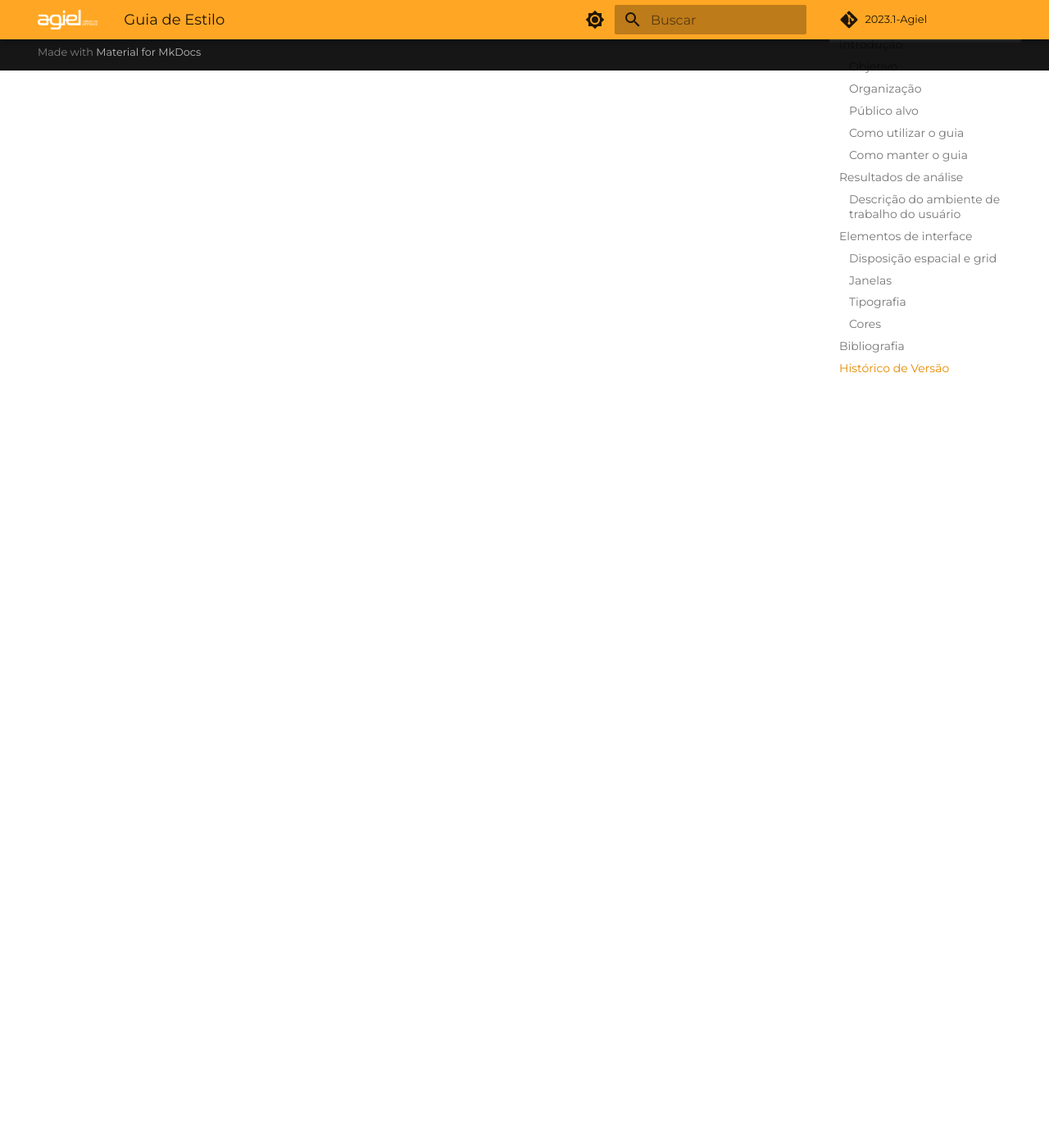
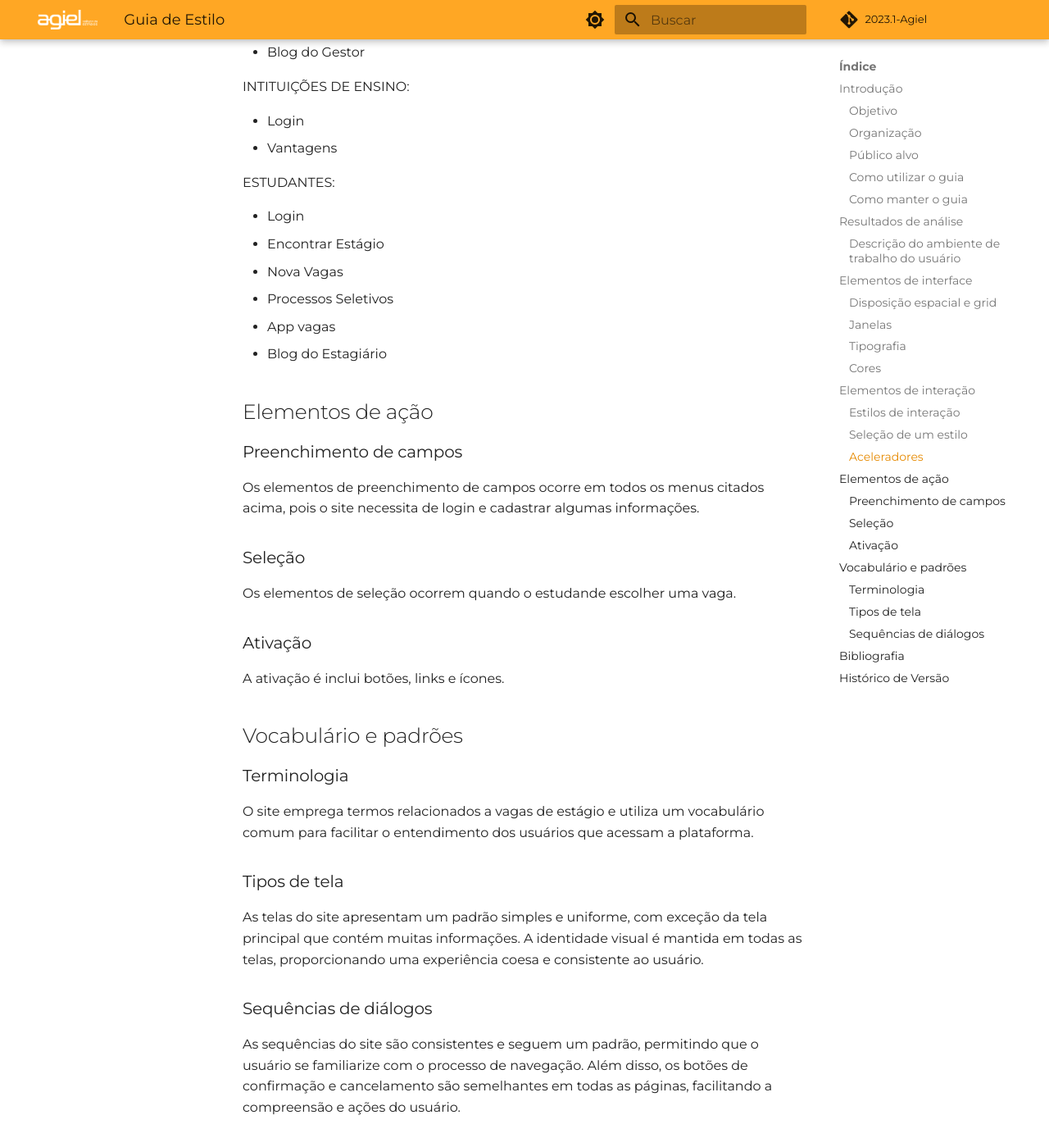
Before and after one commit to Interacao-Humano-Computador/2023.1-Agiel, an MkDocs documentation site: the page built from docs/requisitos/guia_de_estilo.md, in a window 1280 px wide and 1400 px high, scrolled down 4464 px. Shown: the whole window at 82% size. Built offline with MkDocs 1.6.1 and Material for MkDocs 9.7.7, drawn with Linux system fonts in a browser that asks for light colours; some web fonts are replaced; comment, search, counter and statistics services are not loaded; some of the changed text lies outside the part shown.

Commit message:
docs: Adicionando os ultimos itens

```diff
--- a/docs/requisitos/guia_de_estilo.md
+++ b/docs/requisitos/guia_de_estilo.md
@@ -14,7 +14,7 @@ O objetivo desse guia é apresentar elementos que ajudam a definir a identidade
 2. Resultados de análise • Descrição do ambiente de trabalho do usuário
 3. Elementos de interface • Disposição espacial e grid • Janelas • Tipografia • Cores
 4. Elementos de interação - • Estilos de interação • Seleção de um estilo • Aceleradores (teclas de atalho)
-5. Elementos de ação • Preenchimento de campos • Seleçã • Ativação
+5. Elementos de ação • Preenchimento de campos • SeleçãO • Ativação
 6. Vocabulário e padrões • Terminologia • Tipos de tela (para tarefas comuns) • Sequências de diálogos (e.g., para feedback ou confirmação de uma operação)
 
 ### Público alvo
@@ -98,6 +98,55 @@ O site tem como cores principais o #ea7600 e o #004c97 como pode ver na figura 7
 <p> Figura 7: Cores principais do site <br/>(Fonte: autor, 2023).</p>
 </div>
 
+## Elementos de interação
+### Estilos de interação
+Os usuários interagem com o site por meio de botões, formulários e ícones.
+
+### Seleção de um estilo
+O site tem um estilo mais minimalista nos botões e menus, mas tem muitas imagens e pode ser um pouco poluído.
+
+### Aceleradores
+O site possui 3 menus suspenso para as abas principais, são eles:
+
+EMPRESAS:
+
+* Login
+* Gestão de Estágios
+* Lei do Estágio
+* Blog do Gestor
+
+INTITUIÇÕES DE ENSINO:
+
+* Login
+* Vantagens
+
+ESTUDANTES:
+
+* Login
+* Encontrar Estágio
+* Nova Vagas
+* Processos Seletivos
+* App vagas
+* Blog do Estagiário
+
+## Elementos de ação
+### Preenchimento de campos
+Os elementos de preenchimento de campos ocorre em todos os menus citados acima, pois o site necessita de login e cadastrar algumas informações.
+### Seleção
+Os elementos de seleção ocorrem quando o estudande escolher uma vaga.
+### Ativação
+A ativação é inclui botões, links e ícones.
+
+## Vocabulário e padrões
+### Terminologia
+O site emprega termos relacionados a vagas de estágio e utiliza um vocabulário comum para facilitar o entendimento dos usuários que acessam a plataforma.
+
+### Tipos de tela
+As telas do site apresentam um padrão simples e uniforme, com exceção da tela principal que contém muitas informações. A identidade visual é mantida em todas as telas, proporcionando uma experiência coesa e consistente ao usuário.
+
+### Sequências de diálogos
+As sequências do site são consistentes e seguem um padrão, permitindo que o usuário se familiarize com o processo de navegação. Além disso, os botões de confirmação e cancelamento são semelhantes em todas as páginas, facilitando a compreensão e ações do usuário.
+
 ## Bibliografia
 
 >Barbosa, S. D. J.; Silva, B. S. da; Silveira, M. S.; Gasparini, I.; Darin, T.; Barbosa, G. D. J. (2021)
@@ -110,5 +159,6 @@ Interação Humano-Computador e Experiência do usuário. Autopublicação. ISBN
 
 | Versão |    Data    |      Descrição       |   Autor(es)    | Revisor(es) |
 |:------:|:----------:|:--------------------:|:--------------:|:-----------:|
-|  1.0   | 15/05/2023 | Criação do documento e da Introdução| Ana Beatriz |    Daniel   |
-|  1.1   | 15/05/2023 | Adicionando o resultado de analise e elementos de interface | Ana Beatriz |    Daniel   |
+|  1.0   | 15/05/2023 | Criação do documento e da Introdução| Ana Beatriz |    Breno   |
+|  1.1   | 15/05/2023 | Adicionando o resultado de analise e elementos de interface | Ana Beatriz |    Breno   |
+|  1.2   | 15/05/2023 | Adicionando elementos de interação, ação e vocabulário  | Ana Beatriz |    Breno   |
```
